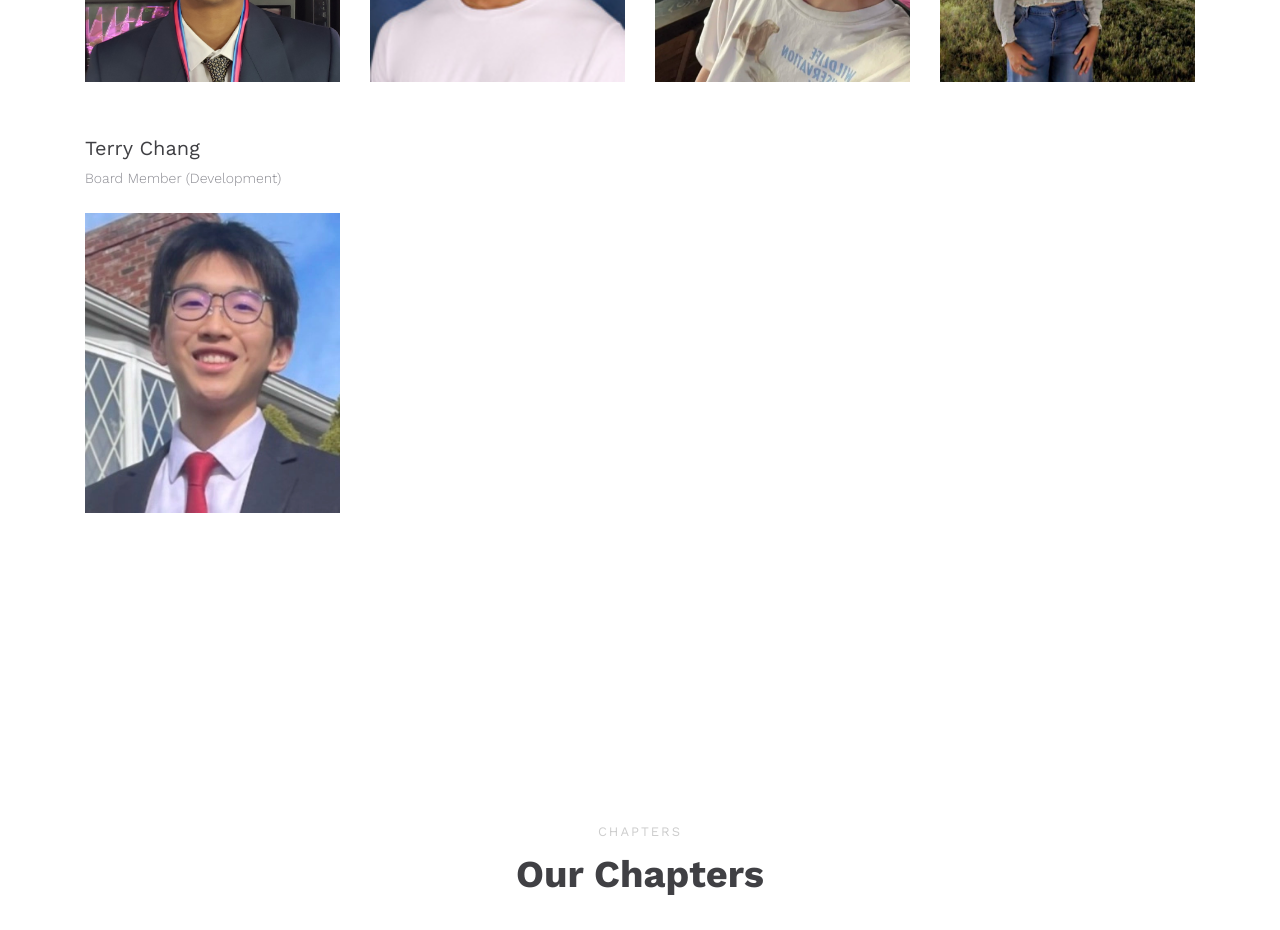
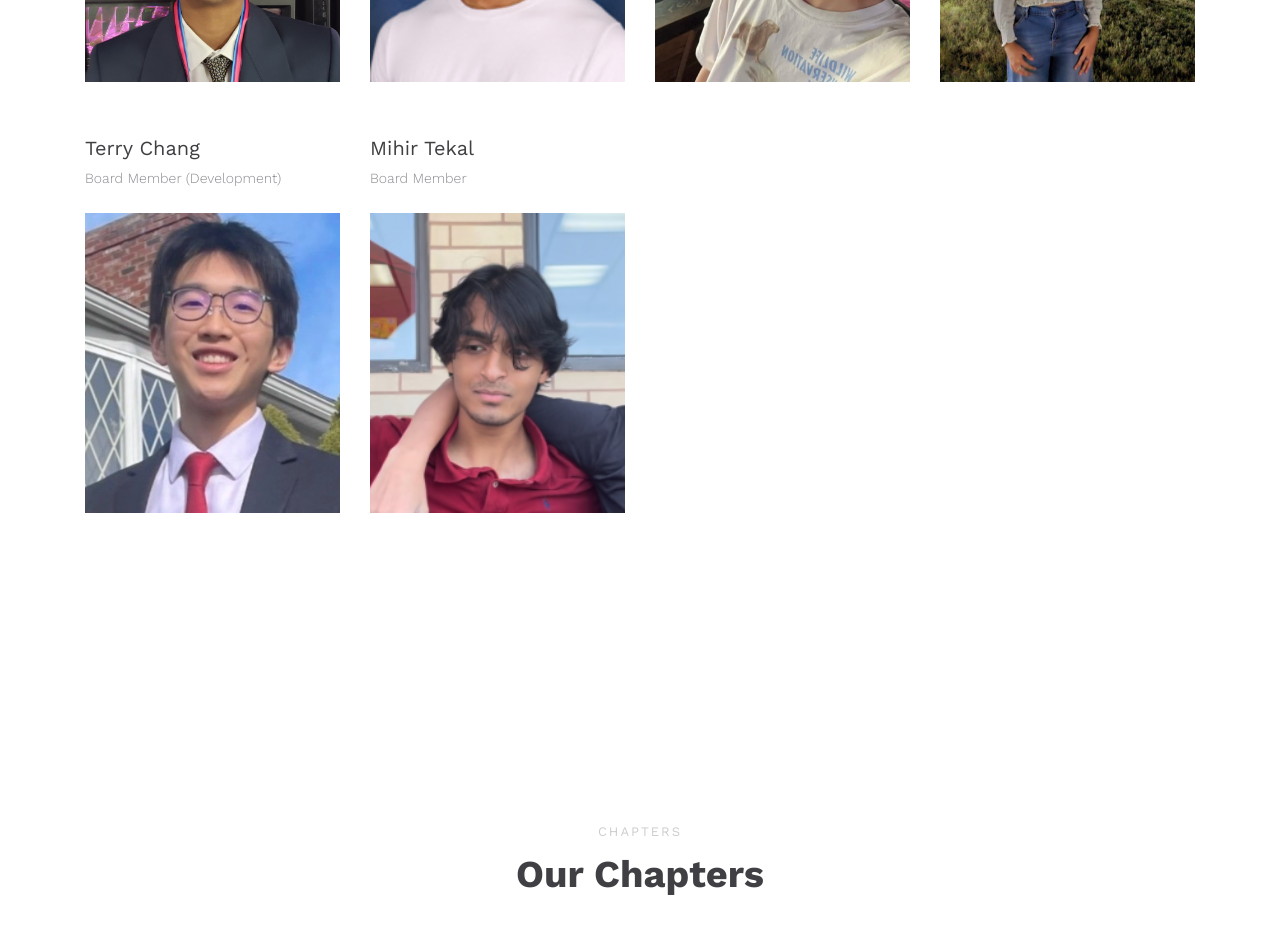
Before and after one commit to Revvifi/Revvifi.github.io, a plain HTML site: page about.html in a window 1280 px wide. Shown: the part 2680-3610 px from the top of the page. Drawn offline with nearby package versions, Linux system fonts and the light colour scheme; some packages are replaced by stand-ins of ours; no server answers; animation ran at ten frames a second; files whose address does not match are found by name.

Commit message:
added mihir

```diff
--- a/about.html
+++ b/about.html
@@ -216,6 +216,20 @@
               <!--<p>description</p>-->
             </div>
           </div>
+          <div class="col-md-3 mb-5 ftco-animate">
+            <div class="block-10">
+              <div class="person-info mb-2">
+                <span class="name">Mihir Tekal</span>
+                <span class="position">Board Member</span>
+              </div>
+              <div class="img-container" style="width: 100%; height: 300px; overflow: hidden;">
+                <img src="images/usteam/mihir.jpg" alt="" class="img-fluid" style="width: 100%; height: 100%; object-fit: cover; object-position: center;">
+              </div>
+              <!--<p>description</p>-->
+            </div>
+          </div>
+
+
         </div>
       </div>
     </div>
```
Also changed, not shown: images/usteam/mihir.jpg (added).
